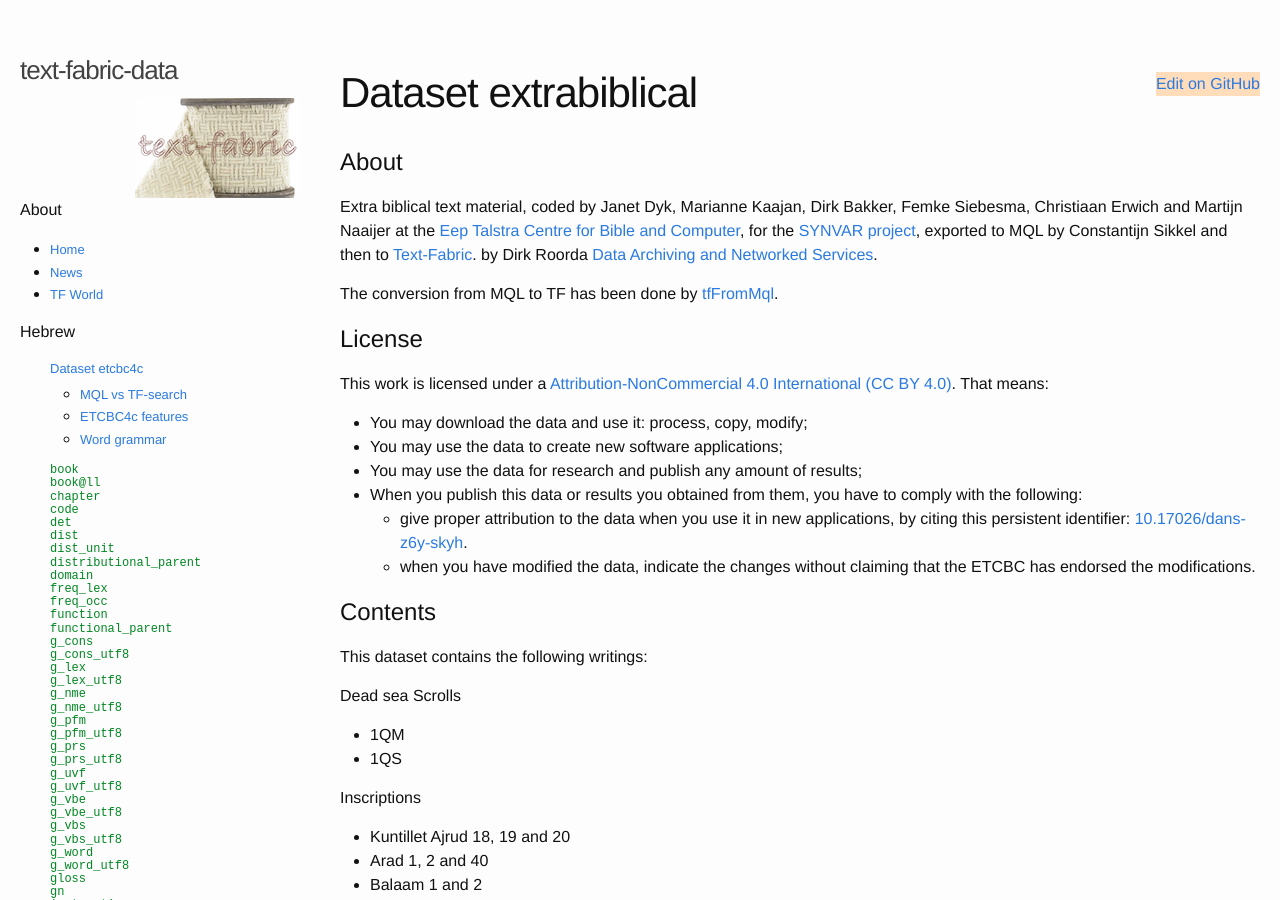
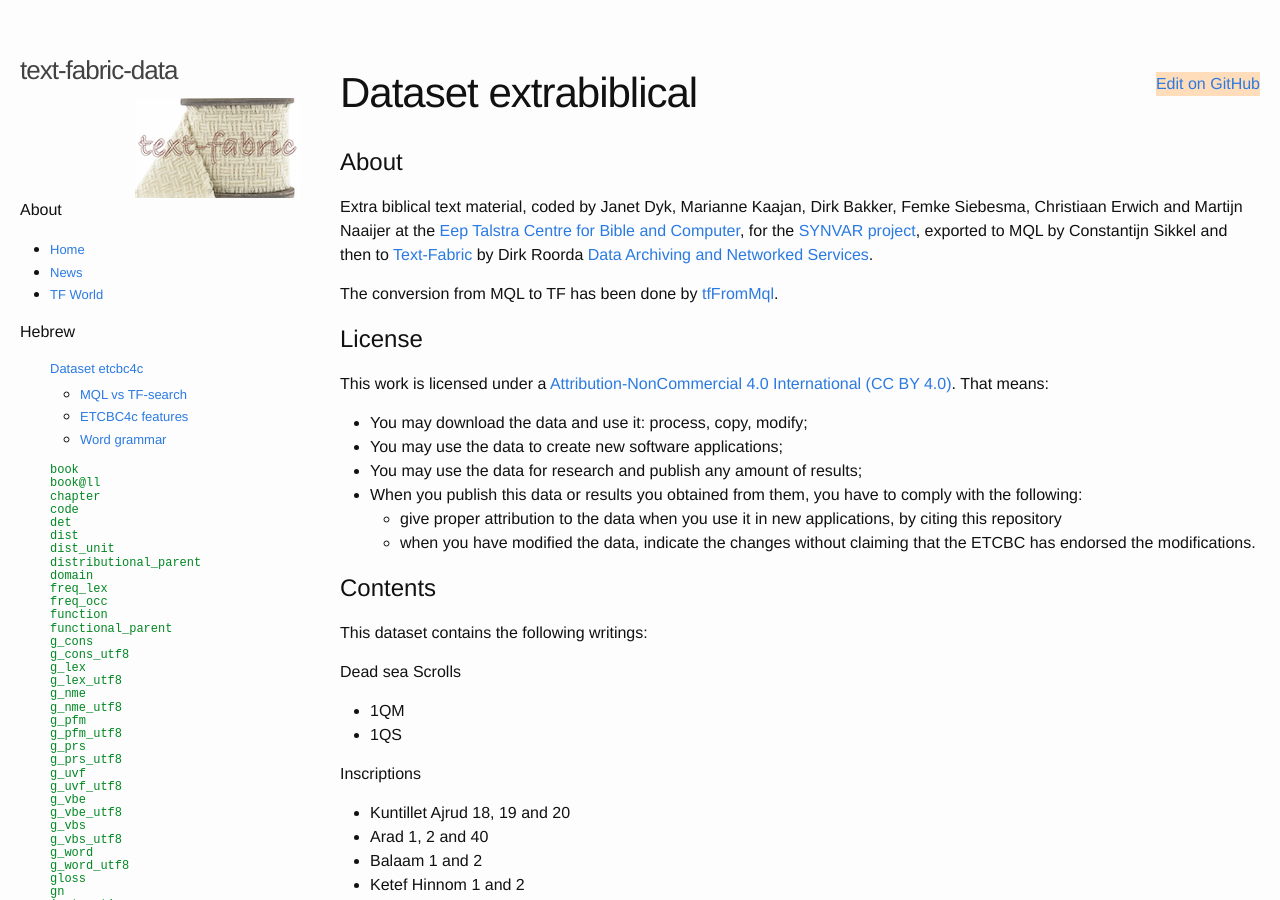
Before and after one commit to kungsik/text-fabric-data, a Jekyll site: the page built from docs/_features/hebrew/extrabiblical/0_home.md, in a window 1280 px wide and 900 px high. Built offline with Jekyll 4.4.1, drawn with Linux system fonts in a browser that asks for light colours.

Commit message:
Update 0_home.md

```diff
--- a/docs/_features/hebrew/extrabiblical/0_home.md
+++ b/docs/_features/hebrew/extrabiblical/0_home.md
@@ -10,7 +10,7 @@
 for the
 [SYNVAR project](http://www.nwo.nl/en/research-and-results/research-projects/i/30/9930.html),
 exported to MQL by Constantijn Sikkel and then to
-[Text-Fabric](https://github.com/ETCBC/text-fabric/wiki).
+[Text-Fabric](https://github.com/ETCBC/text-fabric/wiki)
 by Dirk Roorda
 [Data Archiving and Networked Services](https://dans.knaw.nl/en/front-page?set_language=en).
 
@@ -28,8 +28,7 @@
 * You may use the data for research and publish any amount of results;
 * When you publish this data or results you obtained from them, you have to comply with the following:
   * give proper attribution to the data when you use it in new applications,
-    by citing this persistent identifier:
-    [10.17026/dans-z6y-skyh](http://dx.doi.org/10.17026%2Fdans-z6y-skyh).
+    by citing this repository
   * when you have modified the data, indicate the changes without
     claiming that the ETCBC has endorsed the modifications.
 
```
